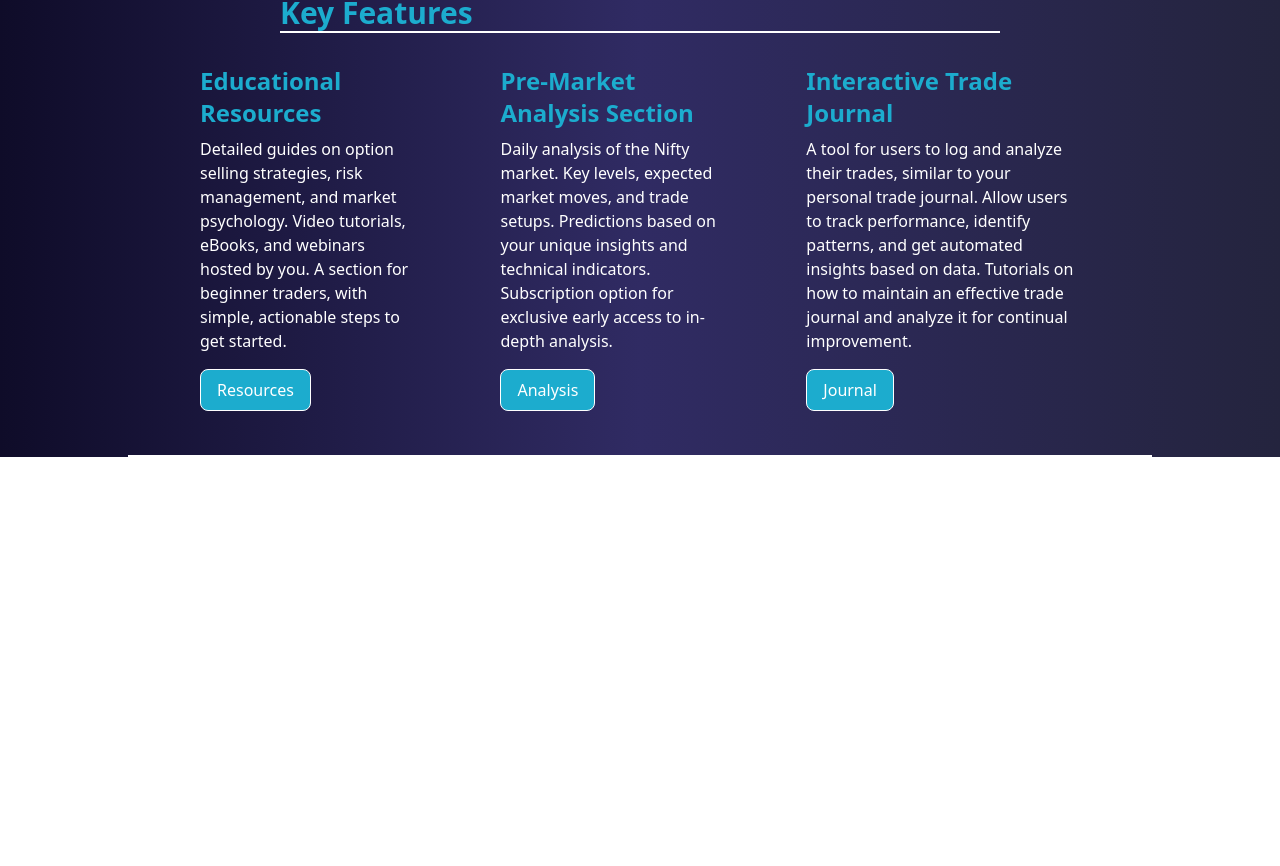
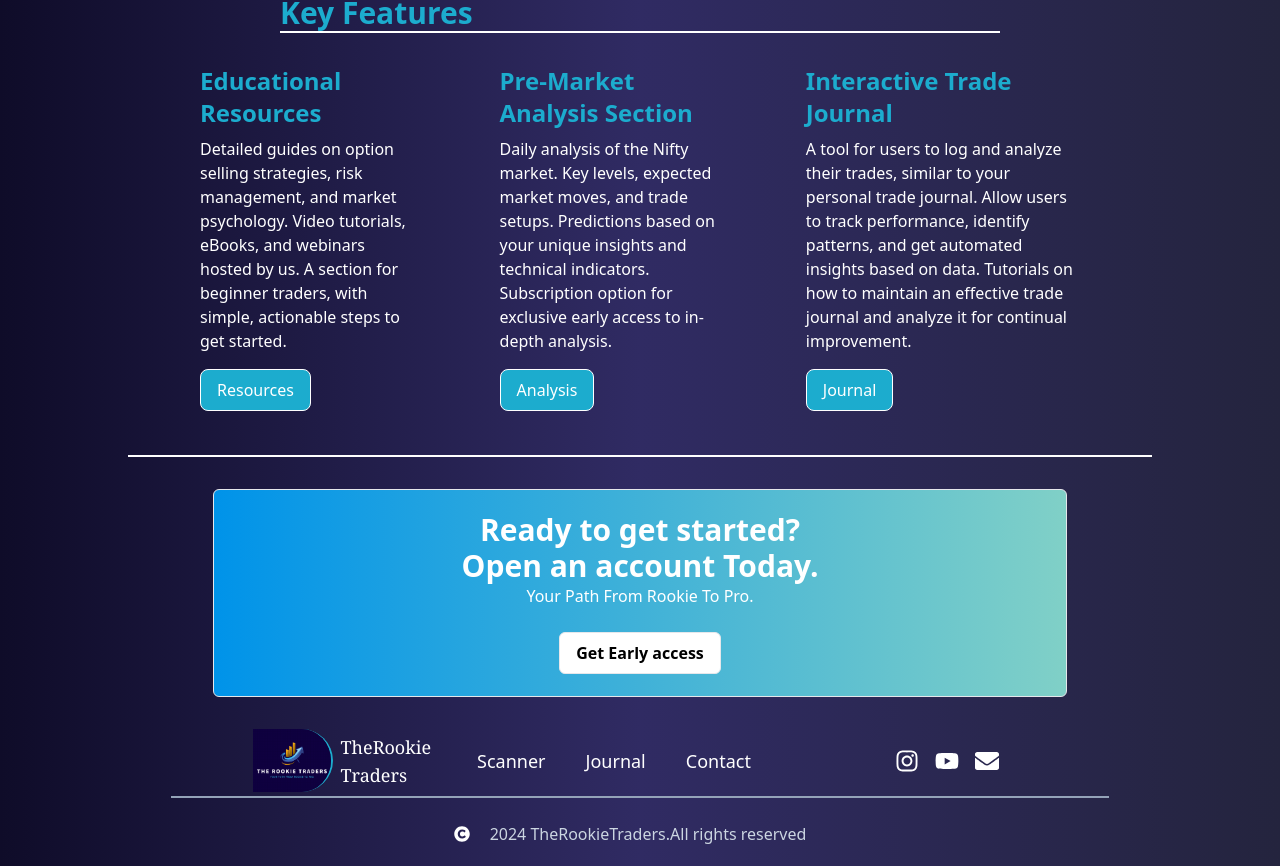
Before and after one commit to ypraveen760/tradingwebsite, a React (Create React App) app: page / in a window 1280 px wide. Shown: the part 1079-1945 px from the top of the page. Before the commit the page ends 1536 px from the top, so only its background shows below. Built offline with nearby package versions, Linux system fonts and the light colour scheme.

Commit message:
Homepage ui done

```diff
--- a/package.json
+++ b/package.json
@@ -8,6 +8,7 @@
     "@testing-library/user-event": "^13.5.0",
     "react": "^18.3.1",
     "react-dom": "^18.3.1",
+    "react-icons": "^5.3.0",
     "react-scripts": "5.0.1",
     "web-vitals": "^2.1.4"
   },
--- a/src/components/FirstPage.js
+++ b/src/components/FirstPage.js
@@ -3,6 +3,8 @@ import bg from "../utils/bgone.png";
 import bgtwo from "../utils/bgtwo.png";
 import Tradingdata from "./Tradingdata";
 import KeyFeatures from "./KeyFeatures";
+import SignUpAd from "./SignUpAd";
+import Footer from "./Footer";
 
 const FirstPage = () => {
   return (
@@ -77,6 +79,8 @@ const FirstPage = () => {
         <KeyFeatures />
       </div>
       <div className="w-full h-[2px] bg-white "></div>
+      <SignUpAd />
+      <Footer />
     </div>
   );
 };
--- /dev/null
+++ b/src/components/Footer.js
@@ -0,0 +1,59 @@
+import React from "react";
+import Logo from "../utils/Logo.png";
+import {
+  FaEnvelope,
+  FaInstagram,
+  FaYoutube,
+  FaCopyright,
+} from "react-icons/fa";
+
+const Footer = () => {
+  return (
+    <div>
+      <div className="flex justify-evenly">
+        <div className="w-20 flex items-center">
+          <img
+            className="rounded-s-lg border-r-2 border-[#1cacce] hover:border-white rounded-full hidden sm:block "
+            src={Logo}
+            alt="logo"
+          ></img>
+          <p className="relative left-2 text-white hover:text-[#1cacce] text-lg font-serif   hidden sm:block">
+            TheRookie
+            <br />
+            Traders
+          </p>
+        </div>
+
+        <div className="flex">
+          <ul className="flex *:mr-3 *:text-white items-center *:text-lg *:font-medium *:lg:mx-5 ">
+            <li className="hover:text-[#1cacce] cursor-pointer">Scanner</li>
+            <li className="hover:text-[#1cacce] cursor-pointer">Journal</li>
+
+            <li className="hover:text-[#1cacce] cursor-pointer">Contact</li>
+          </ul>
+        </div>
+        <div className="flex items-center *:text-2xl gap-4 mr-7 sm:justify-center ">
+          <a href="https://www.instagram.com/therookietraders/">
+            {" "}
+            <FaInstagram className="text-white hover:text-[#1cacce] cursor-pointer" />
+          </a>
+          <a href="https://www.youtube.com/@therookietradersofficial">
+            <FaYoutube className="text-white hover:text-[#1cacce] cursor-pointer" />
+          </a>
+          <a href="mailto:therookietradersofficial@gmail.com">
+            <FaEnvelope className="text-white hover:text-[#1cacce] cursor-pointer" />
+          </a>
+        </div>
+      </div>
+      <div className="w-11/12 mx-auto h-[2px] bg-slate-400 my-1  "></div>
+      <div className="flex  items-center justify-center ">
+        <FaCopyright className="text-white hover:text-[#1cacce] cursor-pointer" />
+        <p className="text-slate-300 p-5 ">
+          2024 TheRookieTraders.All rights reserved
+        </p>
+      </div>
+    </div>
+  );
+};
+
+export default Footer;
--- a/src/components/KeyFeatures.js
+++ b/src/components/KeyFeatures.js
@@ -15,8 +15,8 @@ const KeyFeatures = () => {
           <p className="text-white font-light">
             Detailed guides on option selling strategies, risk management, and
             market psychology. Video tutorials, eBooks, and webinars hosted by
-            you. A section for beginner traders, with simple, actionable steps
-            to get started.
+            us. A section for beginner traders, with simple, actionable steps to
+            get started.
           </p>
           <button className="bg-[#1cacce] py-2 px-4 border border-white rounded-lg text-white font-medium hover:bg-[#000d1d] hover:border-[#1cacce] hover:text-[#1cacce] cursor-pointer">
             Resources
--- a/src/components/SignUpAd.js
+++ b/src/components/SignUpAd.js
@@ -1,7 +1,27 @@
 import React from "react";
 
 const SignUpAd = () => {
-  return <div></div>;
+  return (
+    <div>
+      <div className="bg-gradient-to-r from-[#0093E9]  to-[#80D0C7] border rounded-md w-10/12 my-8 h-52 flex *:my-3 flex-col items-center justify-center mx-auto">
+        <div className="">
+          <h1 className="text-3xl font-bold text-white text-center">
+            Ready to get started?
+            <br />
+            Open an account Today.
+          </h1>
+          <p className=" text-white text-center">
+            Your Path From Rookie To Pro.
+          </p>
+        </div>
+        <div>
+          <button className="bg-white py-2 px-4 border rounded-md font-semibold hover:bg-[#000d1d] hover:border-white] hover:text-white  cursor-pointe ">
+            Get Early access
+          </button>
+        </div>
+      </div>
+    </div>
+  );
 };
 
 export default SignUpAd;
```
Also changed, not shown: 1 other file (tests, documents, lock files or other folders).
